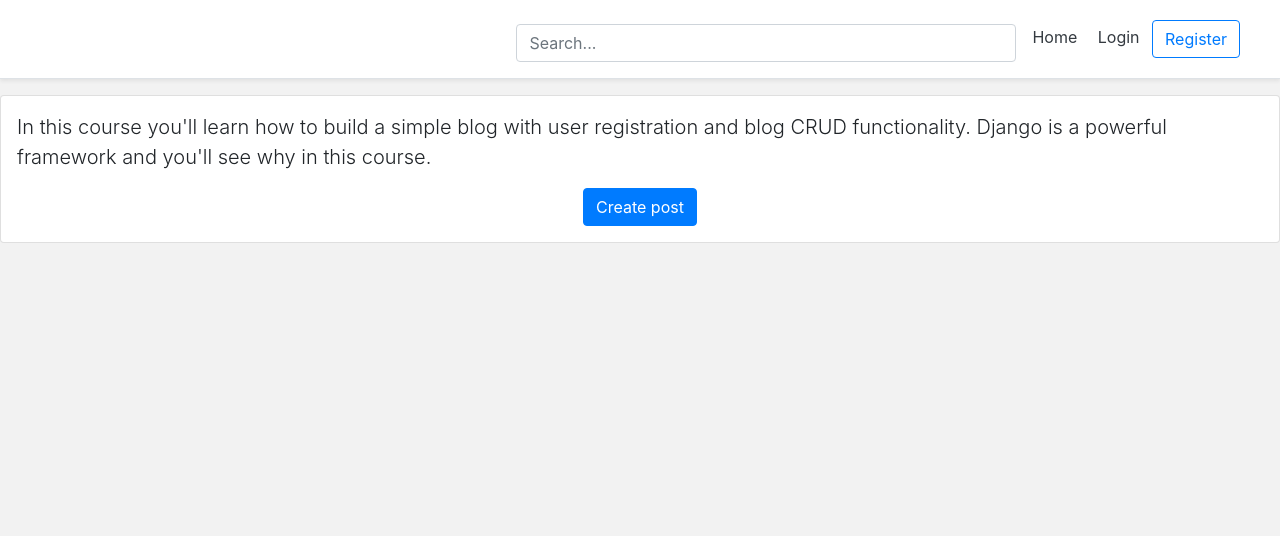
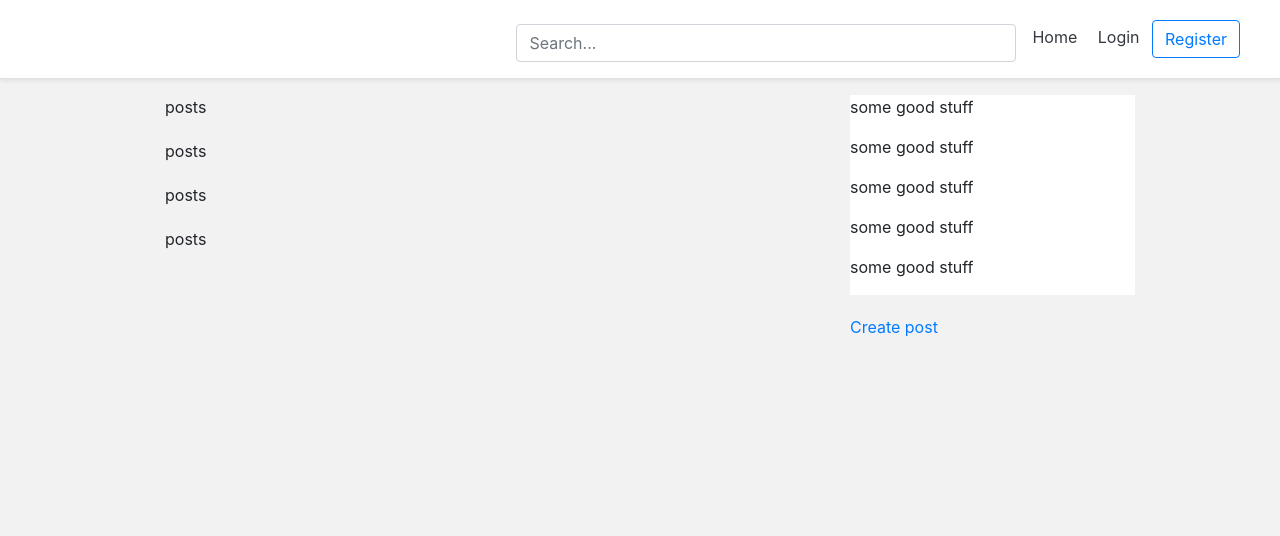
Before and after one commit to RichardRosario/django-project-2, a Django app: page / in a window 1280 px wide. Shown: the top 536 px of the page. Run offline with Django 3.2, Linux system fonts and the light colour scheme; parts of the project's set-up code (start-up, migrations or seed data) failed here and were passed over; some libraries are stand-ins or nearby versions.

Commit message:
added blog urls.py for blog posts

```diff
--- /dev/null
+++ b/blog/urls.py
@@ -0,0 +1,11 @@
+from django.urls import path
+from django.views import (
+    create_blog_view,
+)
+
+appname = 'blog'
+
+
+urlpatters = [
+    path('create/', create_blog_view, name='create')
+]
--- a/blog/views.py
+++ b/blog/views.py
@@ -1,3 +1,6 @@
 from django.shortcuts import render
+from blog.models import BlogPost
 
-# Create your views here.
+
+def create_blog_view(request):
+    return render(request, 'blog/create_blog.html', {})
--- a/mysite/urls.py
+++ b/mysite/urls.py
@@ -20,7 +20,7 @@ urlpatterns = [
     path('', home_screen_view, name="home"),
     path('account/', account_view, name="account"),
     path('admin/', admin.site.urls),
-    #     path('blog/', include('blog.urls', 'blog')),
+    path('blog/', include('blog.urls', 'blog')),
     path('login/', login_view, name="login"),
     path('logout/', logout_view, name="logout"),
     path('must_authenticate/', must_authenticate_view, name="must_authenticate"),
--- a/personal/templates/personal/home.html
+++ b/personal/templates/personal/home.html
@@ -1,20 +1,76 @@
-{% extends 'base.html' %} {% block content %}
+{% extends 'base.html' %} {% block content %} {% load static %}
+
+<style type="text/css">
+  @media (max-width: 768px) {
+    .right-column {
+      margin-left: 0px;
+    }
+  }
+
+  @media (min-width: 768px) {
+    .right-column {
+      margin-left: 20px;
+    }
+  }
+
+  .blog-post-container {
+    margin-bottom: 20px;
+    width: 100%;
+  }
+
+  .create-post-bar {
+    background-color: #fff;
+    margin-bottom: 20px;
+  }
+
+  .left-column {
+    padding: 0px;
+  }
+
+  .right-column {
+    padding: 0px;
+  }
+
+  .lead {
+    font-size: 17px;
+  }
+</style>
 
 <!-- Top 'create post' bar -->
-<div class="mb-3">
-  <div class="card m-auto d-flex flex-column p-3">
-    <!-- <img class="img-fluid d-block m-auto pb-2" src="#" width="72" height="72"> -->
-    <p class="lead">
-      In this course you'll learn how to build a simple blog with user
-      registration and blog CRUD functionality. Django is a powerful framework
-      and you'll see why in this course.
-    </p>
-    <p class="m-auto"><a class="btn btn-primary" href="#">Create post</a></p>
+<div class="container">
+  <div class="row">
+    <div class="create-post-bar d-lg-none col-lg-7 offset-lg-1">
+      <a href="#">Create post</a>
+    </div>
+    <!-- blog feed -->
+    <div class="left-column col-lg-7 offset-lg-1">
+      <div class="blog-post-container">
+        <p>posts</p>
+      </div>
+      <div class="blog-post-container">
+        <p>posts</p>
+      </div>
+      <div class="blog-post-container">
+        <p>posts</p>
+      </div>
+      <div class="blog-post-container">
+        <p>posts</p>
+      </div>
+    </div>
+    <!-- blog feed end -->
+    <!-- right column -->
+    <div class="right-column col-lg-3 d-lg-flex d-none flex-column">
+      <div class="create-post-bar">
+        <p>some good stuff</p>
+        <p>some good stuff</p>
+        <p>some good stuff</p>
+        <p>some good stuff</p>
+        <p>some good stuff</p>
+      </div>
+      <a href="#">Create post</a>
+    </div>
   </div>
 </div>
 <!-- end Top 'create post' bar -->
 
-{%for account in accounts%}
-<p>Name: {{account.username}}, Email: {{account}}</p>
-
-{%endfor%}{%endblock%}
+{%endblock%}
```
